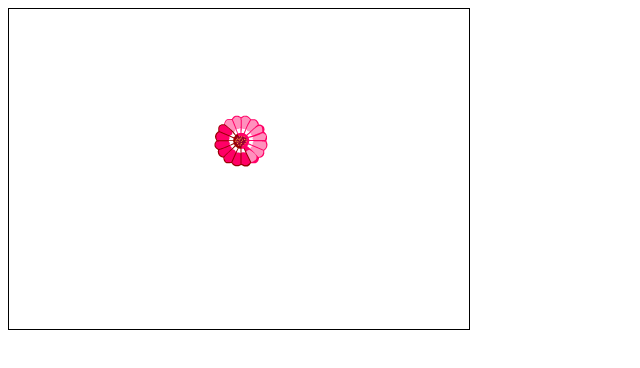
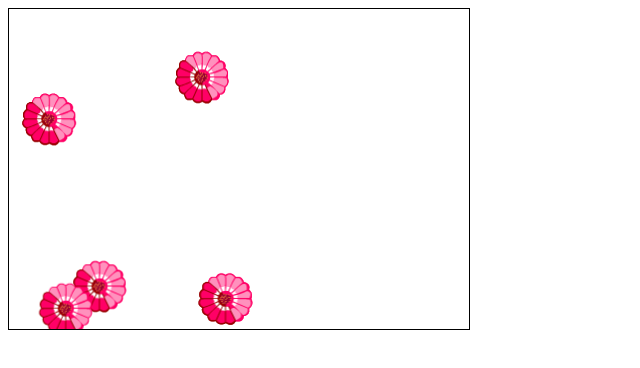
Before and after one commit to undrafted/browsergames, a plain HTML site: page sprites/index.html in a window 1280 px wide. Shown: the whole page, without its empty margins (0-640 px from the left). Drawn offline with Linux system fonts and the light colour scheme.

Commit message:
adding more sprites

```diff
--- a/sprites/game.js
+++ b/sprites/game.js
@@ -2,34 +2,80 @@ class Game {
   constructor() {
     this.canvas = document.getElementById("game");
     this.context = this.canvas.getContext("2d");
+    this.sprites = [];
 
     this.spriteImage = new Image();
     this.spriteImage.src = "flower.png";
 
-    const game = this;
-    this.spriteImage.onload = function() {
-      const options = {
-        context: game.context,
-        width: this.width,
-        height: this.height,
-        image: this
-      };
+    this.spriteImage.onload = () => {
+      this.lastRefreshTime = Date.now();
+      this.spawn(); //first spawn
+      this.refresh();
+    };
+  }
 
-      game.sprite = new Sprite(options);
-      game.sprite.render();
-    };
+  //function to create a new sprite
+  spawn() {
+    const sprite = new Sprite({
+      context: this.context,
+      x: Math.random() * this.canvas.width,
+      y: Math.random() * this.canvas.height,
+      width: this.spriteImage.width,
+      height: this.spriteImage.height,
+      image: this.spriteImage
+    });
+
+    // add the new sprite to the list of sprites
+    //for re-render
+    this.sprites.push(sprite);
+    this.sinceLastSpawn = 0;
+  }
+
+  refresh() {
+    const now = Date.now();
+    const dt = (now - this.lastRefreshTime) / 1000; //elapsed time in S
+
+    this.update(dt); //update to spawn shit again
+    this.lastRefreshTime = now;
+
+    //browser function that accepts a callback
+    // that gets called when the browser refreshes the screen
+    // so this gets called infinitely during browser refresh (most of the time 60fps)
+    requestAnimationFrame(() => {
+      this.refresh();
+    });
+  }
+
+  update(dt) {
+    this.sinceLastSpawn += dt;
+    // if 1 sec elapsed, spawn a new sprite
+    if (this.sinceLastSpawn > 1) {
+      this.spawn(); //spawn some shit
+      this.render(); //re-render the canvas
+    }
+  }
+
+  //render all sprites
+  // apparently the canvas gets cleared and re-rendered?
+  render() {
+    console.log("render");
+    for (let sprite of this.sprites) {
+      sprite.render();
+    }
   }
 }
 
 class Sprite {
-  constructor({ context, width, height, image }) {
+  constructor({ context, width, height, image, x, y }) {
     this.context = context;
     this.width = width;
     this.height = height;
     this.image = image;
+    this.x = x;
+    this.y = y;
   }
 
   render() {
-    this.context.drawImage(this.image, 200, 100);
+    this.context.drawImage(this.image, this.x, this.y);
   }
 }
--- a/sprites/index.html
+++ b/sprites/index.html
@@ -2,7 +2,7 @@
 <html>
   <head>
     <meta charset="UTF-8" />
-    <title>Section 1</title>
+    <title>Sprites</title>
   </head>
   <body>
     <canvas
```
Also changed, not shown: 1 other file.
